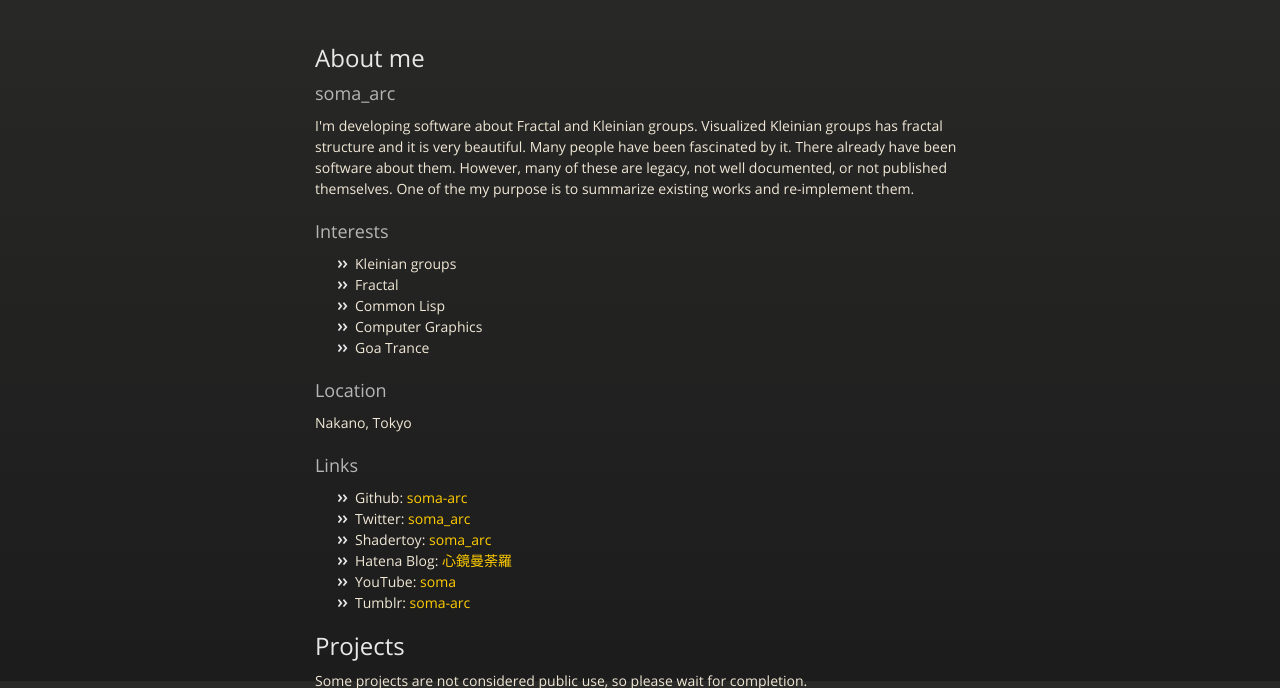
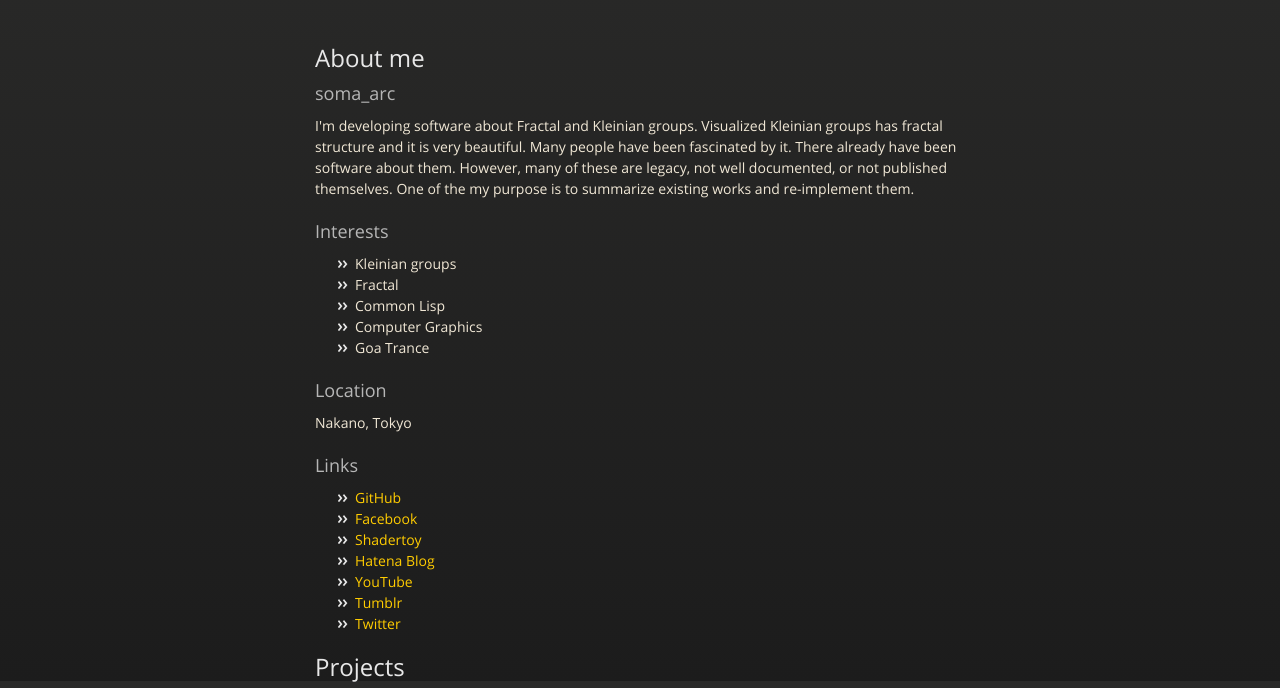
Before and after one commit to soma-arc/soma-arc.github.io, a plain HTML site: page index.html in a window 1280 px wide. Shown: the part 119-807 px from the top of the page. Drawn offline with nearby package versions, Linux system fonts and the light colour scheme.

Commit message:
Add link

```diff
--- a/index.html
+++ b/index.html
@@ -3,7 +3,7 @@
   <head>
     <meta charset="utf-8">
     <meta http-equiv="X-UA-Compatible" content="chrome=1">
-    <title>心鏡曼荼羅 by soma-arc</title>
+    <title>心鏡曼荼羅</title>
     <link rel="stylesheet" href="stylesheets/styles.css">
     <link rel="stylesheet" href="stylesheets/github-dark.css">
     <link rel="shortcut icon" href="images/favicon.ico">
@@ -58,17 +58,19 @@
 <a id="links" class="anchor" href="#links" aria-hidden="true"><span aria-hidden="true" class="octicon octicon-link"></span></a>Links</h3>
 
 <ul>
-<li>Github: <a href="https://github.com/soma-arc">soma-arc</a><br>
+<li><a href="https://github.com/soma-arc">GitHub</a><br>
 </li>
-<li>Twitter: <a href="https://twitter.com/soma_arc">soma_arc</a><br>
+<li><a href="https://www.facebook.com/kento.nakamura.581">Facebook</a><br>
 </li>
-<li>Shadertoy: <a href="https://www.shadertoy.com/user/soma_arc">soma_arc</a><br>
+<li><a href="https://www.shadertoy.com/user/soma_arc">Shadertoy</a><br>
 </li>
-<li>Hatena Blog: <a href="http://soma.hatenablog.jp/">心鏡曼荼羅</a>
+<li><a href="http://soma.hatenablog.jp/">Hatena Blog</a>
 </li>
-<li>YouTube: <a href="https://www.youtube.com/channel/UCZPcM9n56N-ftmJfHKoC03Q">soma</a>
+<li><a href="https://www.youtube.com/channel/UCZPcM9n56N-ftmJfHKoC03Q">YouTube</a>
 </li>
-<li>Tumblr: <a href="http://soma-arc.tumblr.com/">soma-arc</a>
+<li><a href="http://soma-arc.tumblr.com/">Tumblr</a>
+</li>
+<li><a href="https://twitter.com/soma_arc">Twitter</a><br>
 </li>
 </ul>
 
```
